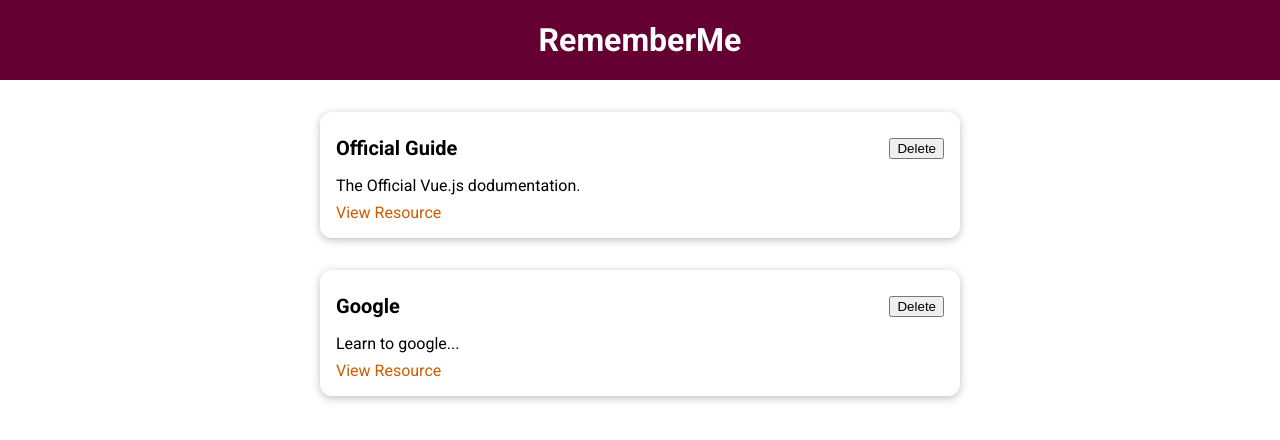
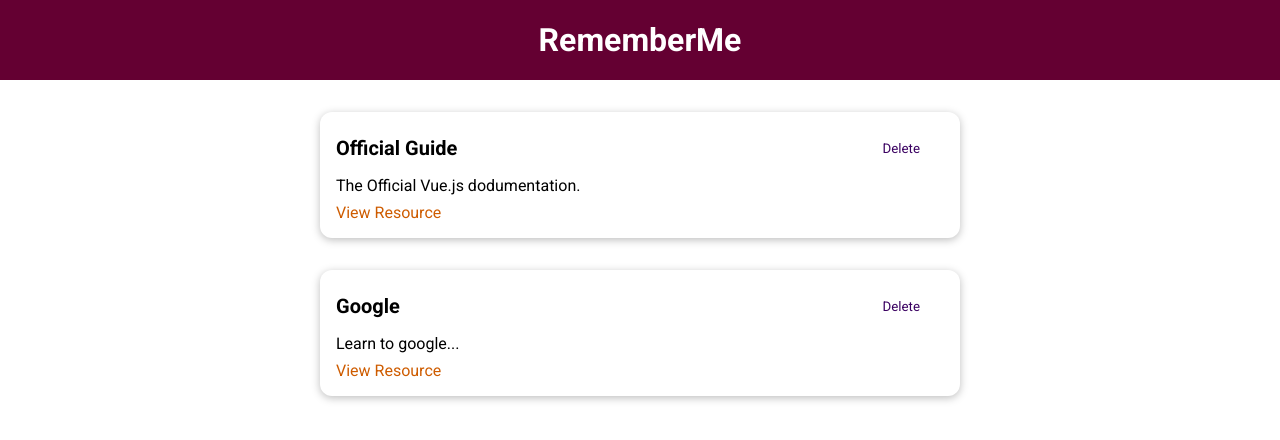
Before and after one commit to andymiha/the-learning-resources-app, a Vue app: page / in a window 1280 px wide. Shown: the top 440 px of the page. Built offline with nearby package versions, Linux system fonts and the light colour scheme.

Commit message:
Adding a Base Button

```diff
--- /dev/null
+++ b/src/components/UI/BaseButton.vue
@@ -0,0 +1,40 @@
+<template>
+  <button :type="type" :class="mode">
+    <!-- we could have used a prop here but slots allow for passing icons as well -->
+    <slot></slot>
+  </button>
+</template>
+
+<script>
+export default {
+  props: ['type', 'mode'],
+};
+</script>
+
+<style scoped>
+button {
+  padding: 0.75rem 1.5rem;
+  font-family: inherit;
+  background-color: #3a0061;
+  border: 1px solid #3a0061;
+  color: white;
+  cursor: pointer;
+}
+
+button:hover,
+button:active {
+  background-color: #270041;
+  border-color: #270041;
+}
+
+.flat {
+  background-color: transparent;
+  color: #3a0061;
+  border: none;
+}
+
+.flat:hover,
+.flat:active {
+  background-color: #edd2ff;
+}
+</style>
--- a/src/components/learning-resources/LearningResource.vue
+++ b/src/components/learning-resources/LearningResource.vue
@@ -3,7 +3,7 @@
     <BaseCard>
       <header>
         <h3>{{ resource.title }}</h3>
-        <button>Delete</button>
+        <BaseButton mode="flat">Delete</BaseButton>
       </header>
       <p>{{ resource.description }}</p>
       <nav>
--- a/src/main.js
+++ b/src/main.js
@@ -1,9 +1,11 @@
 import { createApp } from 'vue';
 import App from './App.vue';
 import BaseCard from './components/UI/BaseCard.vue';
+import BaseButton from './components/UI/BaseButton.vue';
 
 const app = createApp(App);
 
 app.component('BaseCard', BaseCard);
+app.component('BaseButton', BaseButton);
 
 app.mount('#app');
```
